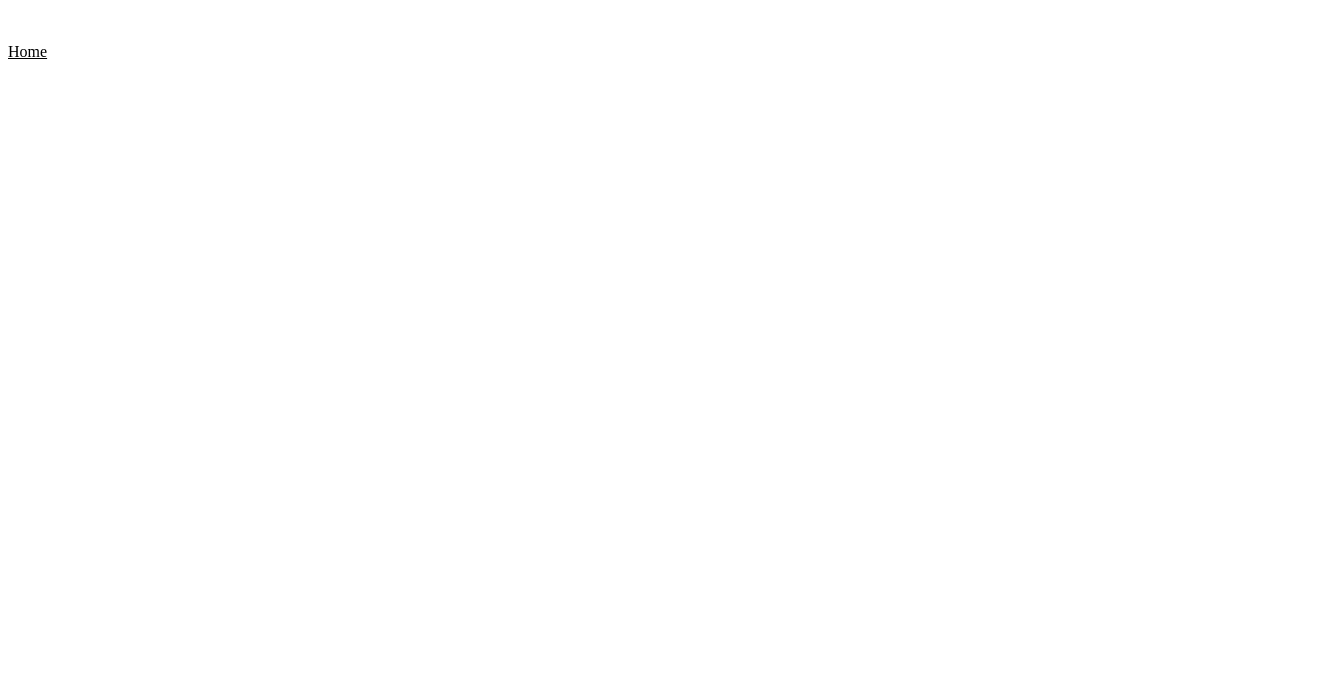
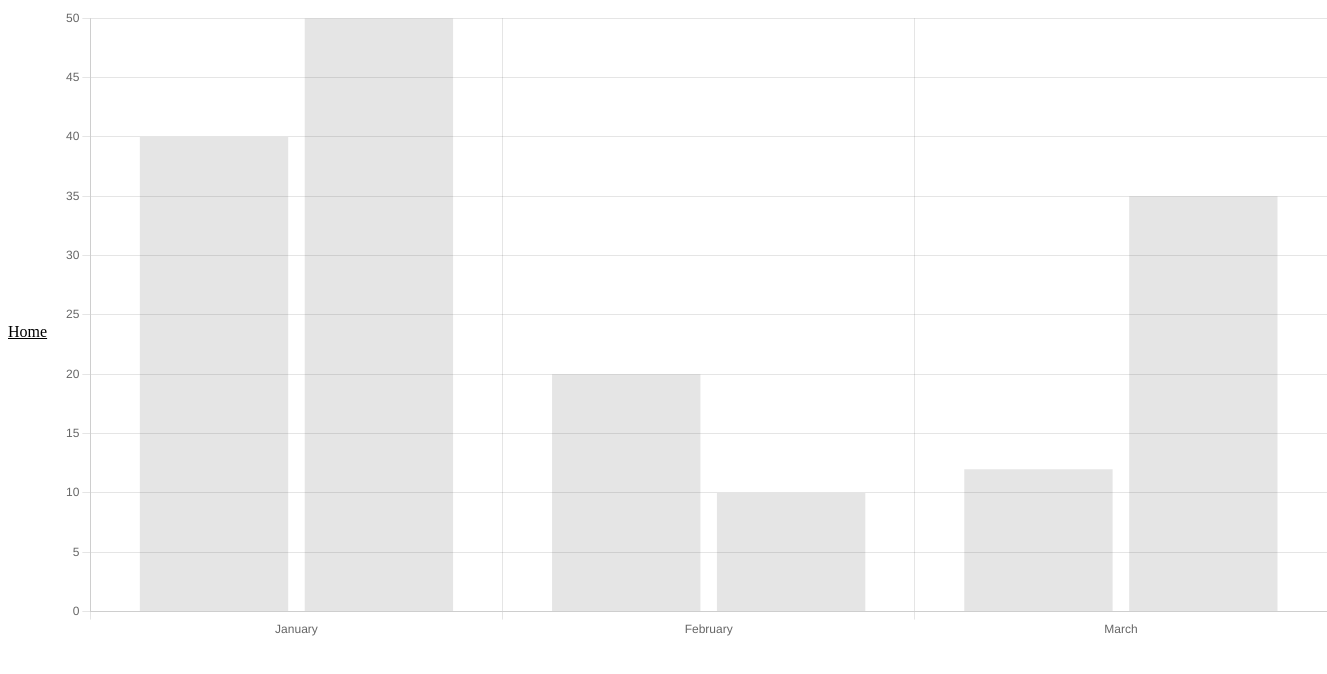
Before and after one commit to staten-island-tech/vue-api-project-kenneth-and-richard, a Vue app in the folder vue-project2/: page / in a window 1280 px wide. Shown: the top 674 px of the page, 1327 px wide, since content can reach past the window. Built offline with nearby package versions, Linux system fonts and the light colour scheme.

Commit message:
bar testing

```diff
--- /dev/null
+++ b/package.json
@@ -0,0 +1,6 @@
+{
+  "dependencies": {
+    "chart.js": "^4.4.2",
+    "vue-chartjs": "^5.3.0"
+  }
+}
--- a/vue-project2/package.json
+++ b/vue-project2/package.json
@@ -11,8 +11,10 @@
     "format": "prettier --write src/"
   },
   "dependencies": {
+    "chart.js": "^4.4.2",
     "pinia": "^2.1.7",
     "vue": "^3.4.15",
+    "vue-chartjs": "^5.3.0",
     "vue-router": "^4.2.5"
   },
   "devDependencies": {
--- a/vue-project2/src/App.vue
+++ b/vue-project2/src/App.vue
@@ -1,5 +1,7 @@
 <script setup>
-import { RouterLink, RouterView } from 'vue-router'
+import { RouterLink, RouterView } from 'vue-router';
+import ChartTest from './views/ChartTest.vue';
+import BarChart from './components/BarChart.vue';
 </script>
 
 <template>
@@ -9,6 +11,7 @@ import { RouterLink, RouterView } from 'vue-router'
         <RouterLink to="/">Home</RouterLink>
       </nav>
     </div>
+    <BarChart />
   </header>
 
   <RouterView />
--- /dev/null
+++ b/vue-project2/src/components/BarChart.vue
@@ -0,0 +1,43 @@
+<template>
+    <Bar
+    :options="chartOptions"
+    :data="chartData"/>
+</template>
+
+<script setup>
+
+import { Bar } from 'vue-chartjs';
+import { Chart as ChartJS, Title, Tooltip, Legend, BarElement, CategoryScale, LinearScale } from 'chart.js';
+
+ChartJS.register(Title, Tooltip, Legend, BarElement, CategoryScale, LinearScale);
+
+const chartOptions = {
+    responsive: true,
+    animation: false,
+    plugins: {
+        legend: {
+            display: false
+        },
+        tooltip: {
+            enabled: false
+        }
+    }
+}
+
+const chartData = {
+    labels: ["January", "February", "March"],
+    datasets: [{
+        label: "# of days",
+        data: [40, 20, 12],
+
+    }, {
+        label: "# of aiogfhioasf",
+        data: [50, 10, 35],
+    }],
+}
+
+</script>
+
+<style scoped>
+
+</style>
--- /dev/null
+++ b/vue-project2/src/views/ChartTest.vue
@@ -0,0 +1,32 @@
+<template>
+    <Bar id="my-chart-id" :options="chartOptions" :data="chartData" />
+</template>
+
+<script>
+
+import { Bar } from 'vue-chartjs';
+import { Chart as ChartJS, Title, Tooltip, Legend, BarElement, CategoryScale, LinearScale } from 'chart.js'
+
+ChartJS.register(Title, Tooltip, Legend, BarElement, CategoryScale, LinearScale)
+
+export default {
+  name: 'BarChart',
+  components: { Bar },
+  data() {
+    return {
+      chartData: {
+        labels: [ 'January', 'February', 'March' ],
+        datasets: [ { data: [40, 20, 12] } ]
+      },
+      chartOptions: {
+        responsive: true
+      }
+    }
+  }
+}
+
+</script>
+
+<style lang="scss" scoped>
+
+</style>
```
Also changed, not shown: 2 other files (tests, documents, lock files or other folders).
